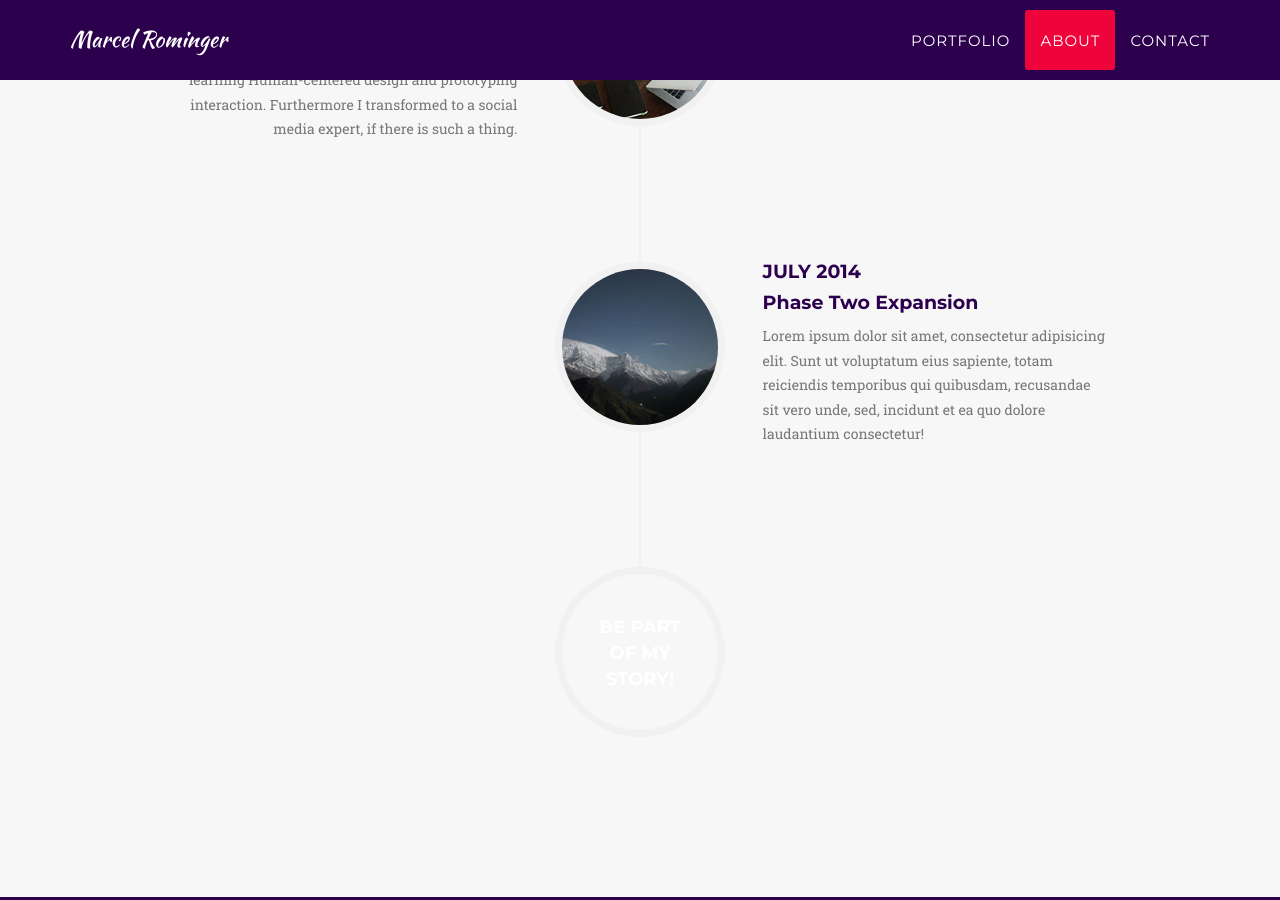
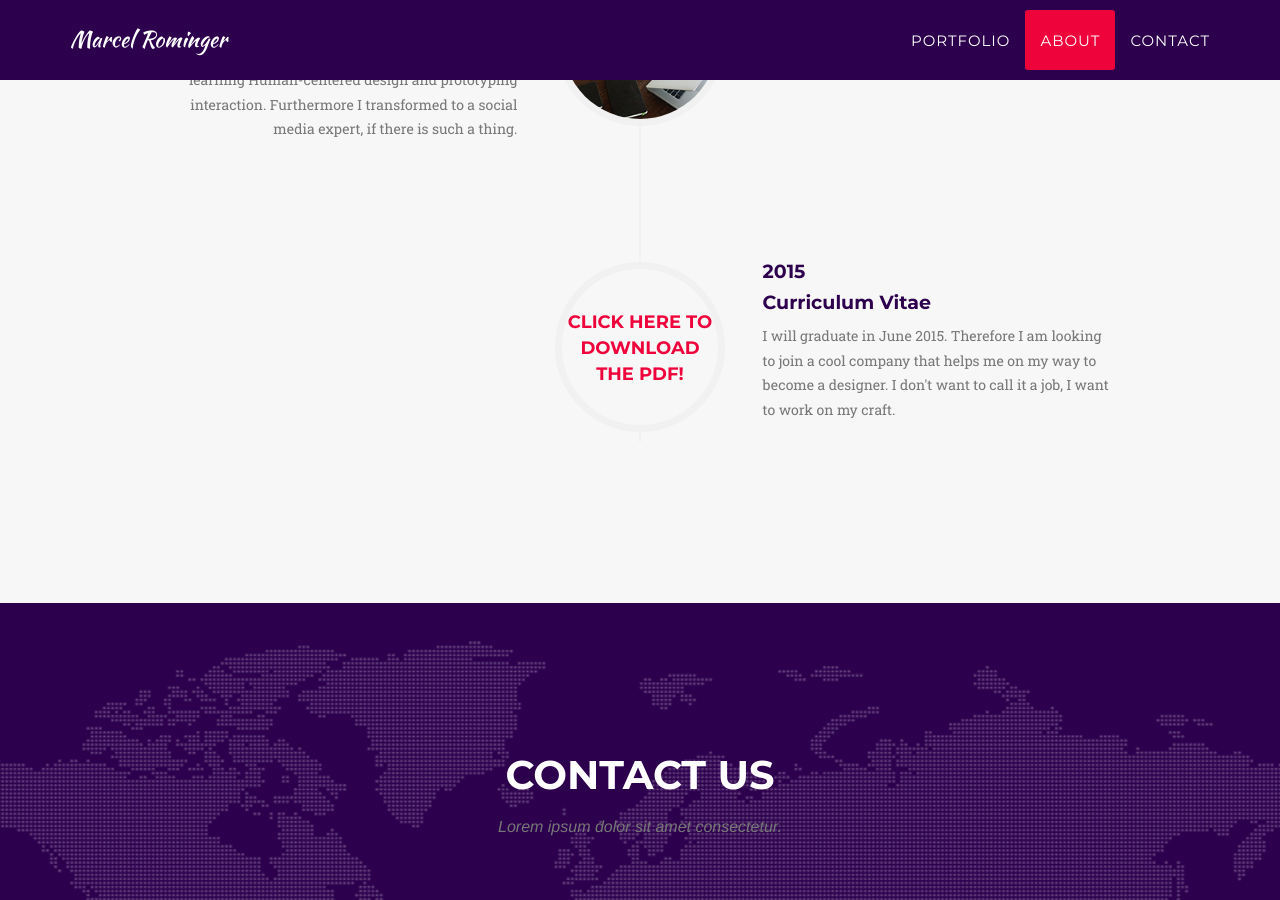
Before and after one commit to marororom/marororom.github.io, a Jekyll site: the page built from index.html, in a window 1280 px wide and 900 px high, scrolled down 2832 px. Built offline with Jekyll 4.4.1, drawn with Linux system fonts in a browser that asks for light colours; some web fonts are replaced.

Commit message:
added text and pdf

```diff
--- a/_includes/about.html
+++ b/_includes/about.html
@@ -54,23 +54,16 @@
                         </li>
                         <li class="timeline-inverted">
                             <div class="timeline-image">
-                                <img class="img-circle img-responsive" src="img/about/4.jpg" alt="">
+                                <h4 class="btn-timeline"><a href="Marcel_Rominger.pdf">Click here to download the PDF!</a></h4>
                             </div>
                             <div class="timeline-panel">
                                 <div class="timeline-heading">
-                                    <h4>July 2014</h4>
-                                    <h4 class="subheading">Phase Two Expansion</h4>
+                                    <h4>2015</h4>
+                                    <h4 class="subheading">Curriculum Vitae</h4>
                                 </div>
                                 <div class="timeline-body">
-                                    <p class="text-muted">Lorem ipsum dolor sit amet, consectetur adipisicing elit. Sunt ut voluptatum eius sapiente, totam reiciendis temporibus qui quibusdam, recusandae sit vero unde, sed, incidunt et ea quo dolore laudantium consectetur!</p>
+                                    <p class="text-muted">I will graduate in June 2015. Therefore I am looking to join a cool company that helps me on my way to become a designer. I don't want to call it a job, I want to work on my craft.</p>
                                 </div>
-                            </div>
-                        </li>
-                        <li class="timeline-inverted">
-                            <div class="timeline-image">
-                                <h4 class="btn-timeline">Be Part
-                                    <br>Of My
-                                    <br>Story!</h4>
                             </div>
                         </li>
                     </ul>
```
Also changed, not shown: 1 other file.
